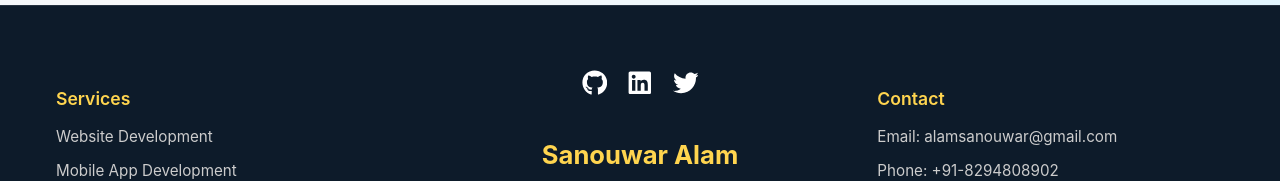
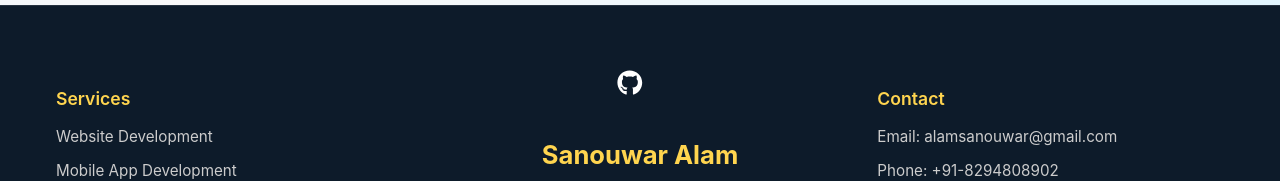
Before and after one commit to alam80/Sanouwar_Protfolios, a React (Create React App) app: page /contact in a window 1280 px wide. Shown: the part 903-1084 px from the top of the page. Built offline with nearby package versions, Linux system fonts and the light colour scheme.

Commit message:
Update social media links in Footer component
Updated social media links in the footer.

```diff
--- a/src/components/Footer.js
+++ b/src/components/Footer.js
@@ -117,7 +117,7 @@ function Footer() {
           <CenterBox>
             <SocialIcons>
               <a
-                href="https://github.com/"
+                href="https://github.com/alam80"
                 target="_blank"
                 rel="noopener noreferrer"
                 aria-label="GitHub"
@@ -125,20 +125,12 @@ function Footer() {
                 <FaGithub />
               </a>
               <a
-                href="https://linkedin.com/"
+                href="https://linkedin.com/in/sanouwar12"
                 target="_blank"
                 rel="noopener noreferrer"
                 aria-label="LinkedIn"
               >
-                <FaLinkedin />
-              </a>
-              <a
-                href="https://twitter.com/"
-                target="_blank"
-                rel="noopener noreferrer"
-                aria-label="Twitter"
-              >
-                <FaTwitter />
+
               </a>
             </SocialIcons>
             <Title>Sanouwar Alam</Title>
```
